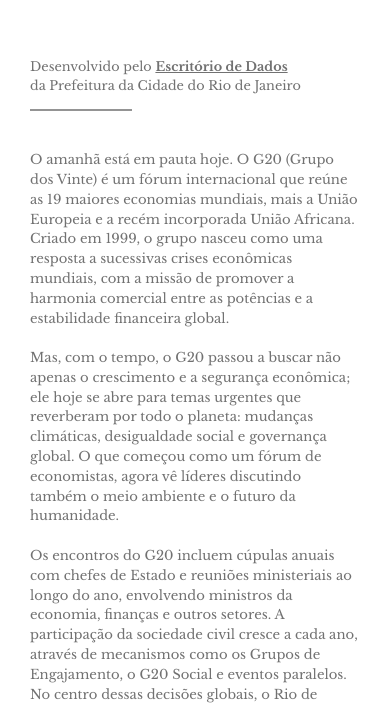
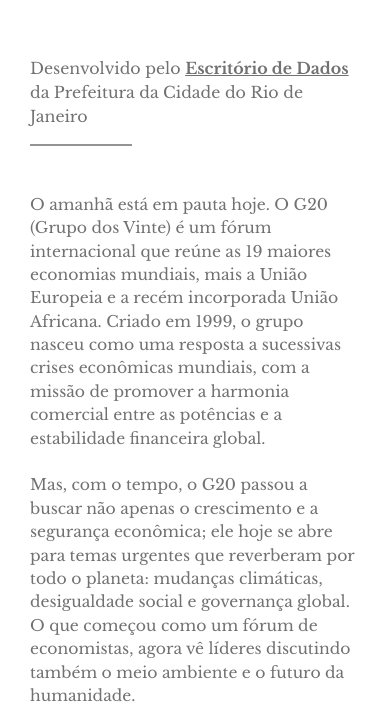
Before and after one commit to prefeitura-rio/viz_G20_en, a React (Create React App) app: page / in a window 390 px wide. Shown: the part 3379-4084 px from the top of the page. Built offline with nearby package versions, Linux system fonts and the light colour scheme.

Commit message:
fix font

```diff
--- a/src/components/Conclusao.css
+++ b/src/components/Conclusao.css
@@ -29,6 +29,9 @@ padding-top:100px;
   .conclusao-container{
     padding: 30px;
   }
+  .conclusao{
+    font-size: 0.65em;
+  }
  }
 
  /* Media query for smartphones */
--- a/src/components/Content1.css
+++ b/src/components/Content1.css
@@ -57,9 +57,14 @@ z-index: 1;
   transform: translate(-50%, -50%);
   max-width: 500px;
 }
-
+.desenvolvido-por{
+  font-size: 0.8rem ;
+  }
 /* Media query for tablets */
 @media (max-width: 768px) {
+  .text-card-map-intro {
+    font-size: 0.65em;
+  }
  .content-section{
    padding: 0px;
  }
@@ -74,6 +79,9 @@ z-index: 1;
  .special-image3 {
   max-width: 100%;
   max-height: 100%;
+}
+.desenvolvido-por{
+font-size: 0.99rem;
 }
 }
 
--- a/src/components/Content1.js
+++ b/src/components/Content1.js
@@ -34,19 +34,17 @@ const Content1 = ({ id }) => {
       <div className="content-section">
         <div className="text-card-map-intro">
           <div className="box-map-intro">
-            <span className="desenvolvido-por">
-              <h2 style={{ fontSize: "0.8rem" }}>
+            <div className="desenvolvido-por">
               Desenvolvido pelo {" "}
               <a
                 className="sem-estilo-link"
                 href="https://www.dados.rio/"
                 target="_blank"
-                  style={{ fontWeight: "bold", fontSize: "0.8rem" }}
+                style={{ fontWeight: "bold" }}
                 rel="noreferrer">
                 {""}Escritório de Dados<br></br>
               </a> da Prefeitura da Cidade do Rio de Janeiro
-              </h2>
-            </span>
+            </div>
             <br></br>
             <div style={{ width: "100px", border: "0.5px solid #949494" }}></div>
             <br></br>
--- a/src/components/Eventos.css
+++ b/src/components/Eventos.css
@@ -101,6 +101,15 @@
     max-width: 100vw;
     min-height: 100vh;
   }
+  .text-card-eventos {
+    font-size: 0.65em;
+  }
+  .text-card-eventos3 {
+    font-size: 0.65em;
+  }
+  .text-card-eventos-nobel {
+    font-size: 0.65em;
+  }
 }
 
 /* Media query for smartphones */
--- a/src/components/MapComponent.css
+++ b/src/components/MapComponent.css
@@ -59,6 +59,12 @@
   margin: 20px;
   padding: 20px;
   }
+  .text-card-map {
+    font-size: 0.65em;
+  }
+  .text-card-map-especial {
+    font-size: 0.65em;
+  }
 }
 
 /* Media query for smartphones */
--- a/src/components/Quiz.css
+++ b/src/components/Quiz.css
@@ -114,3 +114,21 @@
   background: #ddd;
   margin: 20px 0;
 }
+
+@media (max-width: 768px) {
+ .g20_title{
+  font-size: 0.99rem;
+ }
+ .quiz-question {
+  font-size: 0.99rem;
+ }
+ .quiz-question h3 {
+  font-size: 0.99rem;
+ }
+ .option-btn{
+  font-size: 0.99rem;
+ }
+ .quiz-explanation {
+  font-size: 0.99rem;
+}
+}
```
Lines whose indentation alone changed are shown as unchanged.
